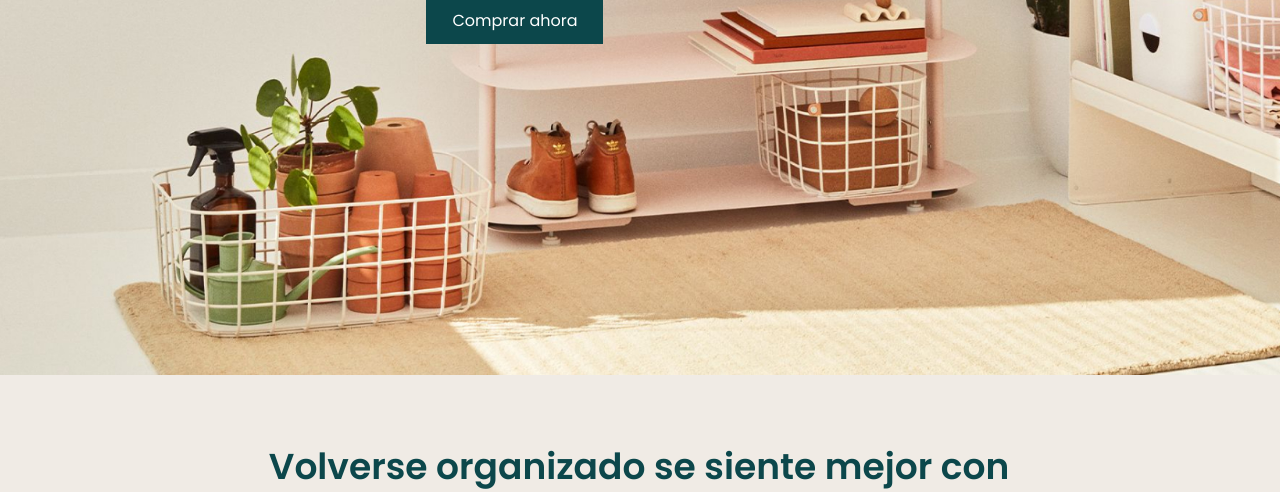
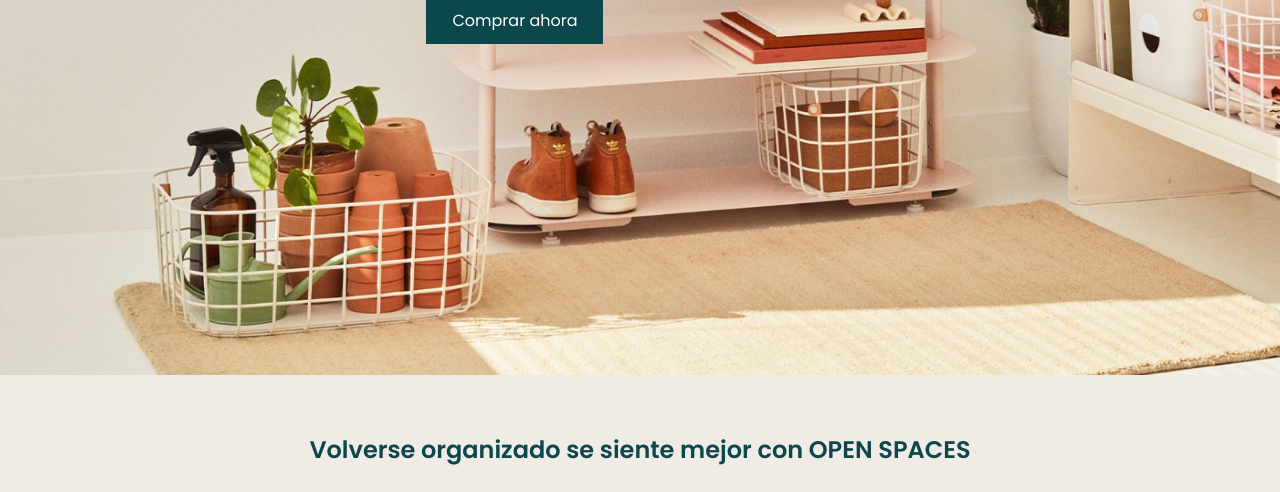
Before and after one commit to Adalab/modulo-1-evaluacion-final-zai-alvarez, a website: page src/html/index.html in a window 1280 px wide. Shown: the part 425-917 px from the top of the page. Drawn offline with nearby package versions, Linux system fonts and the light colour scheme; files that its build step writes are made by us from their sources; files whose address does not match are found by name.

Commit message:
corrections

```diff
--- a/src/html/partials/section-1.html
+++ b/src/html/partials/section-1.html
@@ -1,6 +1,6 @@
 <section class="section-1">
   <div class="title2">
-    <h2>
+    <h2 class="title-section2">
       volverse organizado se siente mejor con
       <span class="openspaces">open spaces</span>
     </h2>
--- a/src/scss/core/_variables.scss
+++ b/src/scss/core/_variables.scss
@@ -1,9 +1,9 @@
 :root {
-  /*Fuentes*/
+  /*Font family*/
   --font-family: "Poppins", sans-serif;
-  $font-family: "Poppins", sans-serif;
+  /*$font-text: "Poppins", sans-serif;*/
 
-  /*Colores*/
+  /*Colors*/
   --background-gray: #f0ebe5;
   --font-color: #0c474b;
   --color-letters: #b6c8c9;
--- a/src/scss/layout/header.scss
+++ b/src/scss/layout/header.scss
@@ -28,8 +28,7 @@
   background-color: aquamarine;
   color: black;
 }
-nav {
-}
+
 .menu-burguer {
   display: flex;
   justify-content: flex-start;
@@ -71,6 +70,9 @@
   .hero {
     background-position: center;
   }
+  /*.button {
+    margin-left: -35px;
+  }*/
 }
 @media all and (min-width: 1200px) {
   .container-menu {
@@ -94,6 +96,9 @@
   .title-h1 {
     font-size: 36px;
   }
+  /*.button {
+    margin-left: -135px;
+  }*/
 
   .link-color {
     list-style: none;
--- a/src/scss/layout/section-1.scss
+++ b/src/scss/layout/section-1.scss
@@ -11,10 +11,14 @@
   text-align: center;
   font-size: 24px;
   color: #0c474b;
-  padding: 0 47px 37px 45px;
+  /*xpadding: 0 47px 37px 45px;*/
 }
 .title2:first-letter {
   text-transform: uppercase;
+}
+.title-section2 {
+  font-size: 24px;
+  font-size: 24px;
 }
 .openspaces {
   text-transform: uppercase;
@@ -59,8 +63,11 @@
   text-transform: uppercase;
 }
 .box {
-  padding: 0 103px 0 103px;
+  /* padding: 0 103px 0 103px;*/
+
   width: 208px;
+  text-align: center;
+  padding-left: 80px;
 }
 
 .right-margin,
@@ -70,11 +77,15 @@
 @media all and (min-width: 768px) {
   .grid-container {
     display: grid;
-    grid-template-columns: 91px auto auto auto 101px;
+    /*grid-template-columns: 91px auto auto auto 101px;*/
+    grid-template-columns: 50px auto auto auto 50px;
   }
   .right-margin,
   .left-margin {
     display: block;
+  }
+  .title-section2 {
+    font-size: 24px;
   }
   .box {
     padding: 0;
```
